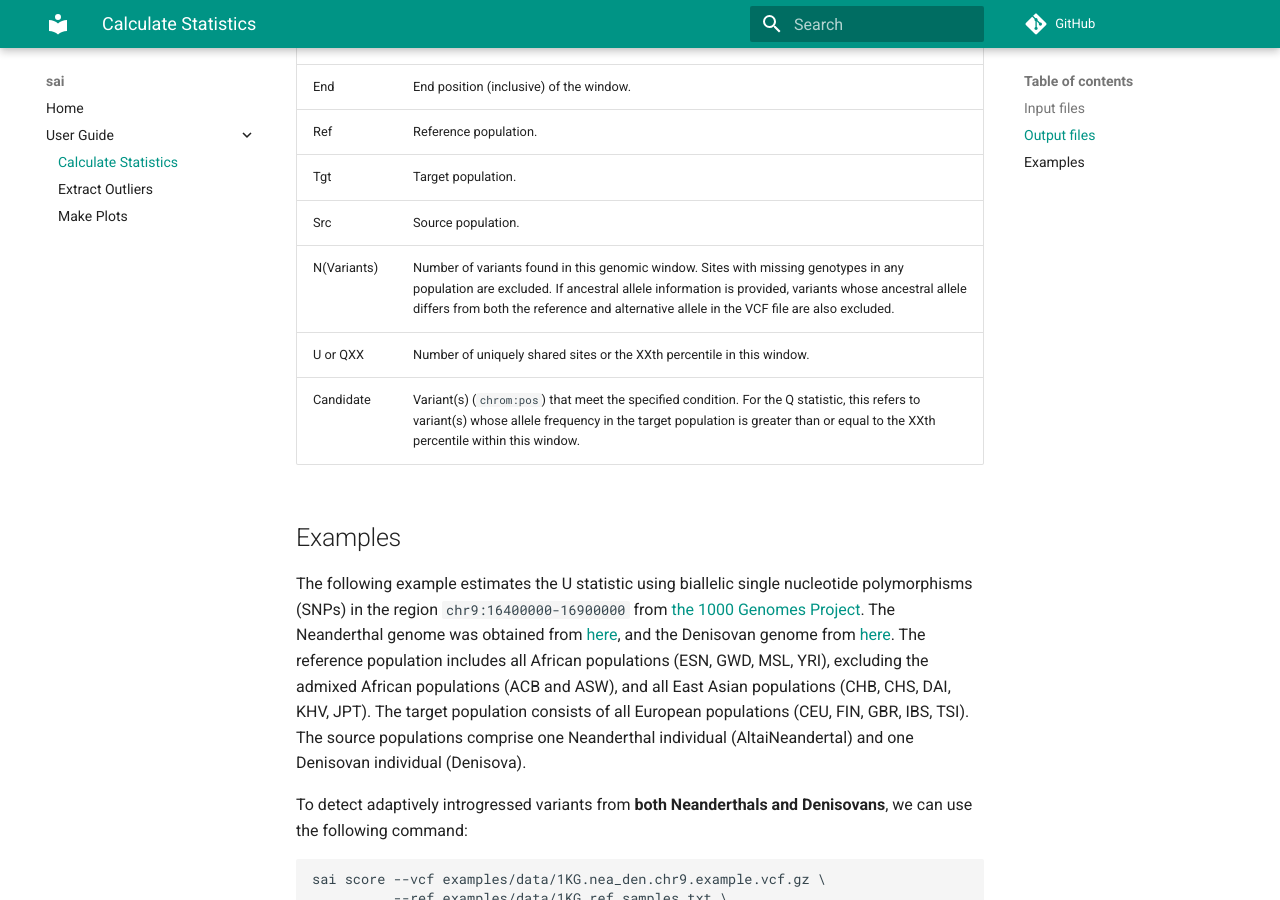
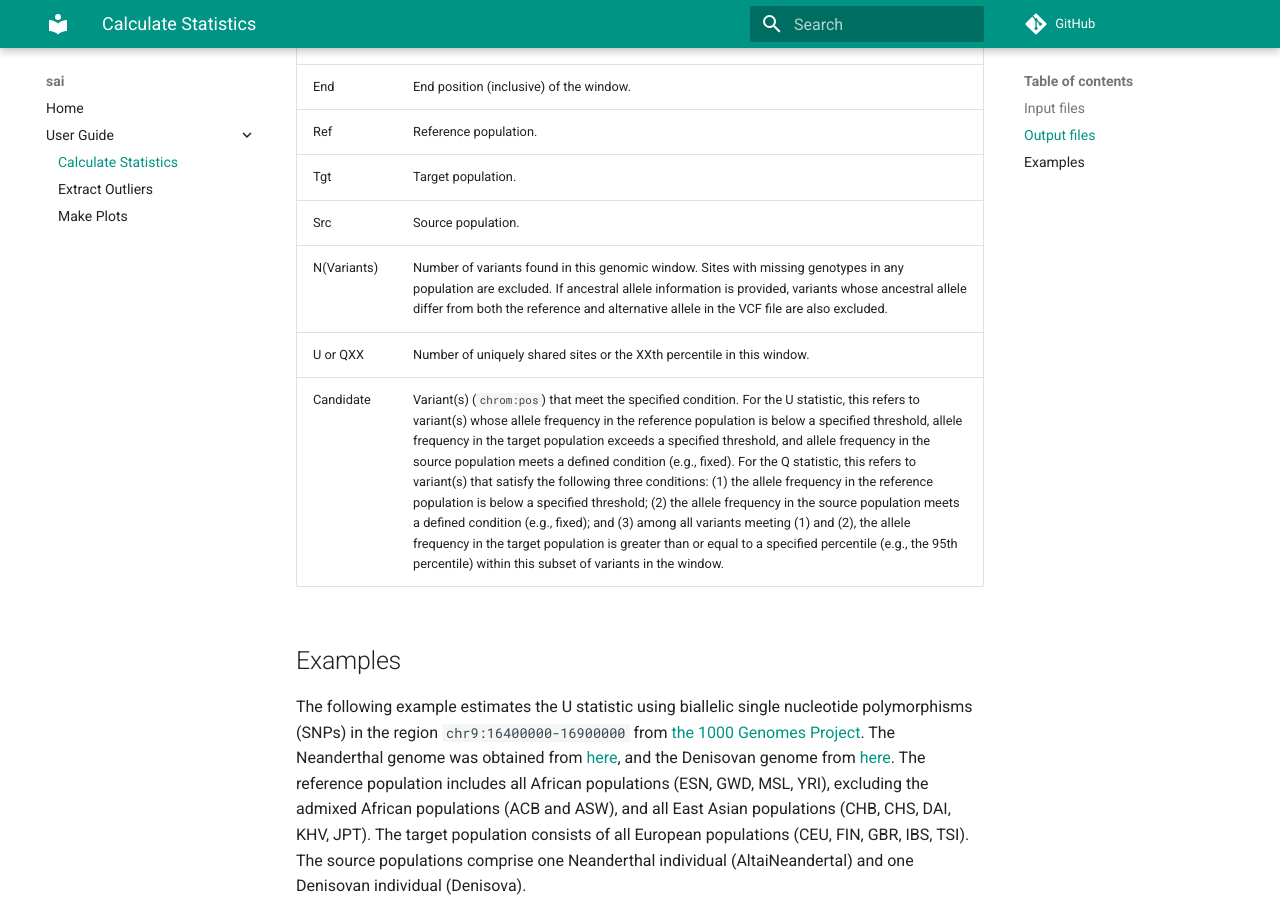
Before and after one commit to xin-huang/sai, an MkDocs documentation site: the page built from docs/userguide/score.md, in a window 1280 px wide and 900 px high, scrolled down 2721 px. Built offline with MkDocs 1.6.1 and Material for MkDocs 9.7.7, drawn with Linux system fonts in a browser that asks for light colours; comment, search, counter and statistics services are not loaded.

Commit message:
Update score.md

```diff
--- a/docs/userguide/score.md
+++ b/docs/userguide/score.md
@@ -70,9 +70,9 @@ Each row in the output file corresponds to a genomic window, summarizing the res
 | Ref   | Reference population. |
 | Tgt   | Target population. |
 | Src   | Source population. |
-| N(Variants) | Number of variants found in this genomic window. Sites with missing genotypes in any population are excluded. If ancestral allele information is provided, variants whose ancestral allele differs from both the reference and alternative allele in the VCF file are also excluded. |
+| N(Variants) | Number of variants found in this genomic window. Sites with missing genotypes in any population are excluded. If ancestral allele information is provided, variants whose ancestral allele differ from both the reference and alternative allele in the VCF file are also excluded. |
 | U or QXX | Number of uniquely shared sites or the XXth percentile in this window. |
-| Candidate | Variant(s) (`chrom:pos`) that meet the specified condition. For the Q statistic, this refers to variant(s) whose allele frequency in the target population is greater than or equal to the XXth percentile within this window. |
+| Candidate | Variant(s) (`chrom:pos`) that meet the specified condition. For the U statistic, this refers to variant(s) whose allele frequency in the reference population is below a specified threshold, allele frequency in the target population exceeds a specified threshold, and allele frequency in the source population meets a defined condition (e.g., fixed). For the Q statistic, this refers to variant(s) that satisfy the following three conditions: (1) the allele frequency in the reference population is below a specified threshold; (2) the allele frequency in the source population meets a defined condition (e.g., fixed); and (3) among all variants meeting (1) and (2), the allele frequency in the target population is greater than or equal to a specified percentile (e.g., the 95th percentile) within this subset of variants in the window. |
 
 ## Examples
 
```
